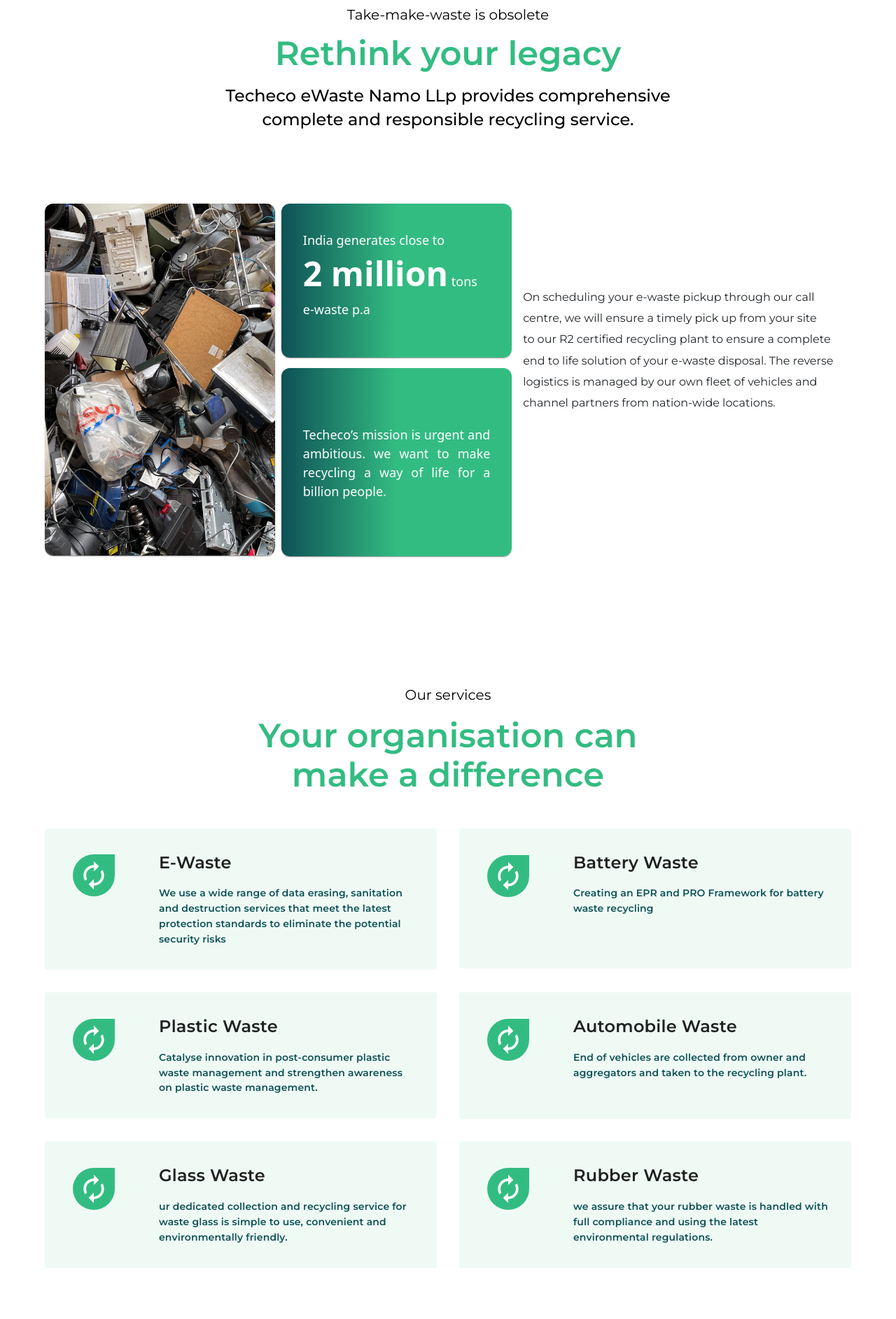
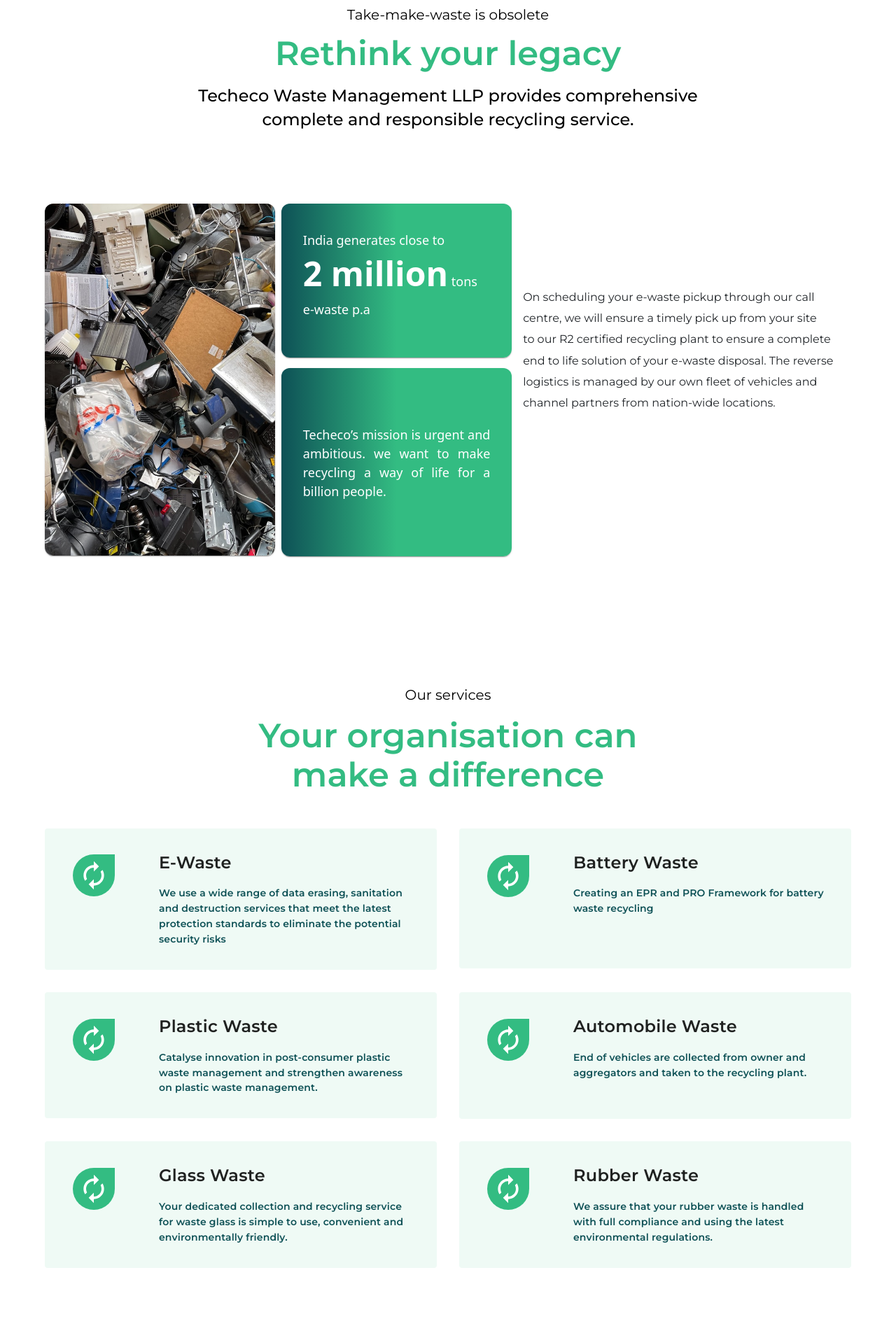
Before and after one commit to vipul-developer/techeco, a React (Create React App) app: page / in a window 1280 px wide. Shown: the part 960-2845 px from the top of the page at 70% size. Built offline with nearby package versions, Linux system fonts and the light colour scheme.

Commit message:
Text Changes And Update

```diff
--- a/src/Component/Home/MakeWaste.js
+++ b/src/Component/Home/MakeWaste.js
@@ -14,7 +14,7 @@
                                 <Box sx={{textAlign:"center",margin:"0 0 103px 0"}}>
                                     <Typography variant="body" component="p" gutterBottom sx={{fontSize:{md:"20px"},lineHeight:0.7,margin:"77px 0 26px 0",fontFamily:"Montserrat",color:"#000"}}>Take-make-waste is obsolete</Typography>
                                     <Typography variant="body" component="p" gutterBottom sx={{fontSize:{md:"48px"},fontWeight:600,lineHeight:0.94,margin:"0 0 21px 0",color:"#33bc82",fontFamily:"Montserrat"}}>Rethink your legacy</Typography>
-                                    <Typography variant="body" component="p" gutterBottom sx={{fontSize:{md:"24px"},fontWeight:500,lineHeight:1.42,fontFamily:"Montserrat",color:"#000"}}>Techeco eWaste Namo LLp provides comprehensive <br/> complete and responsible recycling service.</Typography>
+                                    <Typography variant="body" component="p" gutterBottom sx={{fontSize:{md:"24px"},fontWeight:500,lineHeight:1.42,fontFamily:"Montserrat",color:"#000"}}>Techeco Waste Management LLP provides comprehensive <br/> complete and responsible recycling service.</Typography>
                                 </Box>
                             </Box>
                         </Container>
--- a/src/Component/Home/OurService.js
+++ b/src/Component/Home/OurService.js
@@ -86,7 +86,7 @@
                                 <CardHeader
                                     avatar={<AutorenewIcon sx={{fontSize:"60px",backgroundColor:"#33bc82",color:"#FFF",p:1,borderRadius:"50px 0px 50px 50px",m:1}}/>}
                                     title="Glass Waste"
-                                    subheader="ur dedicated collection and recycling service for waste glass is simple to use, convenient and environmentally friendly."
+                                    subheader="Your dedicated collection and recycling service for waste glass is simple to use, convenient and environmentally friendly."
                                     sx={{
                                         '& .MuiCardHeader-avatar':{width:"75px",height:"75px",position:"relative",top:{md:"-23px",xs:"-53px"}},
                                         '& .MuiCardHeader-title':{fontSize:"24px",fontWeight:600,fontFamily:"Montserrat",ml:{md:5},mb:{md:2}},
@@ -101,7 +101,7 @@
                                 <CardHeader
                                     avatar={<AutorenewIcon sx={{fontSize:"60px",backgroundColor:"#33bc82",color:"#FFF",p:1,borderRadius:"50px 0px 50px 50px",m:1}}/>}
                                     title="Rubber Waste"
-                                    subheader="we assure that your rubber waste is handled with full compliance and using the latest environmental regulations."
+                                    subheader="We assure that your rubber waste is handled with full compliance and using the latest environmental regulations."
                                     sx={{
                                         '& .MuiCardHeader-avatar':{width:"75px",height:"75px",position:"relative",top:{md:"-23px",xs:"-70px"}},
                                         '& .MuiCardHeader-title':{fontSize:"24px",fontWeight:600,fontFamily:"Montserrat",ml:{md:5},mb:{md:2}},
```
